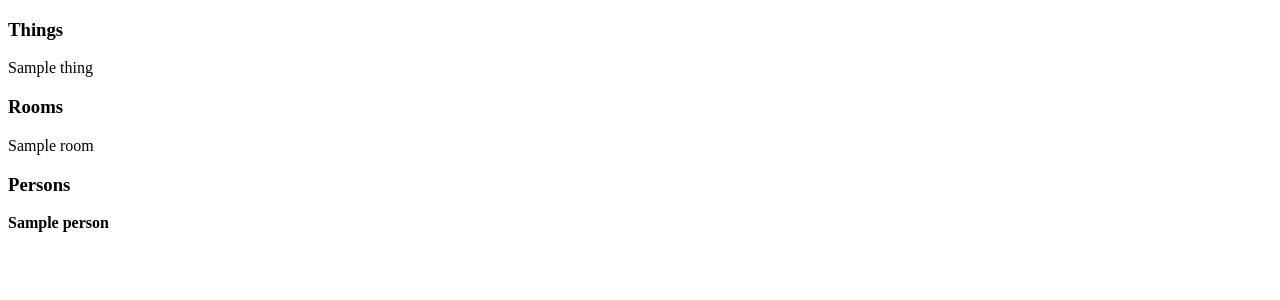
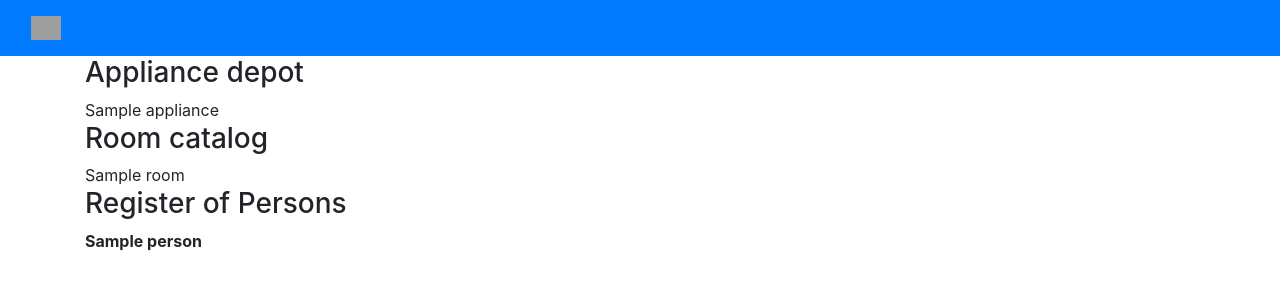
Before and after one commit to steineggerroland/VirtualEntities, a Python web app: template flaskr/templates/virtual_entities.html in a window 1280 px wide. Shown: the top 300 px of the page. Run offline with Jinja, Linux system fonts and the light colour scheme; the template is opened without the code that fills it: most values are stand-ins (such as "Sample title", 1, 10 or a date in 2020); some libraries are stand-ins or nearby versions; grey boxes are pictures that could not be loaded.

Commit message:
Adds initial template using bootstrap 5

```diff
--- /dev/null
+++ b/flaskr/templates/base.html
@@ -0,0 +1,45 @@
+<!doctype html>
+<html lang="{{lang}}">
+<head>
+    {% block head %}
+    <meta charset="utf-8">
+    <meta content="width=device-width, initial-scale=1, shrink-to-fit=no" name="viewport">
+
+    {% block styles %}
+    {{ bootstrap.load_css() }}
+    {% endblock %}
+
+    {% block title %}
+    <title>Virtual Entities App</title>
+    {% endblock %}
+    {% endblock %}
+</head>
+<body>
+<nav class="navbar navbar-expand-lg bg-primary" data-bs-theme="dark">
+    <div class="container-fluid">
+        <a class="navbar-brand" href="#">
+            <img alt="Behave" class="d-inline-block align-text-top" height="24" src="{{ url_for('static', filename='img/behave.png') }}"
+                 width="30">
+            Behave
+        </a>
+        <button aria-controls="navbarNav" aria-expanded="false" aria-label="Toggle navigation" class="navbar-toggler"
+                data-bs-target="#navbarNav" data-bs-toggle="collapse" type="button">
+            <span class="navbar-toggler-icon"></span>
+        </button>
+        <div class="collapse navbar-collapse" id="navbarNav">
+            <ul class="navbar-nav">
+                <li class="nav-item">
+                    <a class="nav-link" href="{{url_for('ve_list') }}">{{_('Overview')}}</a>
+                </li>
+            </ul>
+        </div>
+    </div>
+</nav>
+
+{% block content %}{% endblock %}
+
+{% block scripts %}
+{{ bootstrap.load_js() }}
+{% endblock %}
+</body>
+</html>
--- a/flaskr/templates/virtual_entities.html
+++ b/flaskr/templates/virtual_entities.html
@@ -1,29 +1,48 @@
-<!DOCTYPE html>
-<html lang="en">
-<head>
-    <meta charset="UTF-8">
-    <title>{{gettext('Virtual Entities')}}</title>
-</head>
-<body>
-<section class="things">
-    <h3>{{gettext('Things')}}</h3>
-    {% for thing in entities.things %}
-    {{ thing.name }}
+{% extends "base.html" %}
+{% block title %}<title>{{_('Virtual Entities')}}</title>{% endblock %}
+{% block content %}
+<main class="container">
+    <section class="appliance-depot">
+        <h3>{{_('Appliance depot')}}</h3>
+        {% if entities.things %}
+        {% for appliance in entities.things %}
+        <section class="appliance">
+            {{ appliance.name }}
+        </section>
         {% endfor %}
+        {% else %}
+        <div class="alert alert-secondary" role="alert">
+            {{ _('The depot is empty') }}
+        </div>
+        {% endif %}
     </section>
-<section class="rooms">
-    <h3>{{gettext('Rooms')}}</h3>
+    <section class="room-catalog">
+        <h3>{{_('Room catalog')}}</h3>
+        {% if entities.rooms %}
         {% for room in entities.rooms %}
+        <section class="room">
             {{ room.name }}
+        </section>
         {% endfor %}
+        {% else %}
+        <div class="alert alert-secondary" role="alert">
+            {{ _('No rooms in catalog') }}
+        </div>
+        {% endif %}
     </section>
-<section class="persons">
-    <h3>{{gettext('Persons')}}</h3>
+    <section class="register-of-persons">
+        <h3>{{_('Register of Persons')}}</h3>
+        {% if entities.persons %}
         {% for person in entities.persons %}
         <div class="person">
             <p><b>{{ person.name }}</b></p>
         </div>
         {% endfor %}
+        {% else %}
+        <div class="alert alert-secondary" role="alert">
+            {{ _('Register is empty') }}
+        </div>
+        {% endif %}
     </section>
-</body>
-</html>
+</main>
+{% endblock %}
--- a/requirements.txt
+++ b/requirements.txt
@@ -11,3 +11,4 @@ pytz~=2024.1
 
 Flask~=3.0.3
 Flask-Babel~=4.0.0
+bootstrap-flask==2.4.0
```
Also changed, not shown: flaskr/__init__.py (+14 -1 lines). Lines whose indentation alone changed are shown as unchanged.
